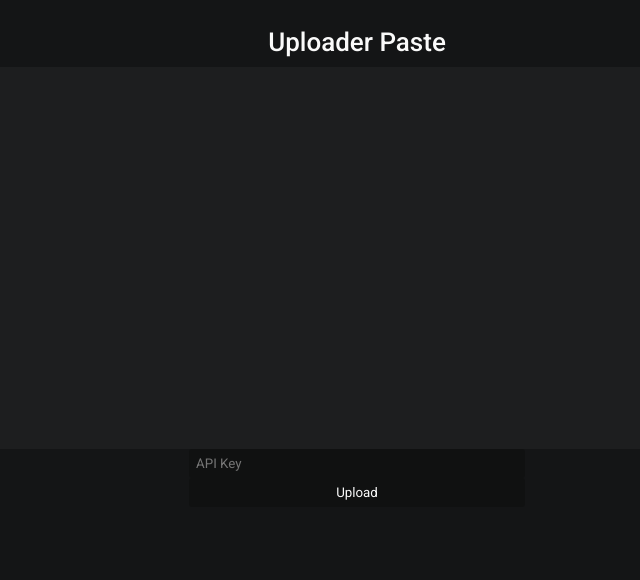
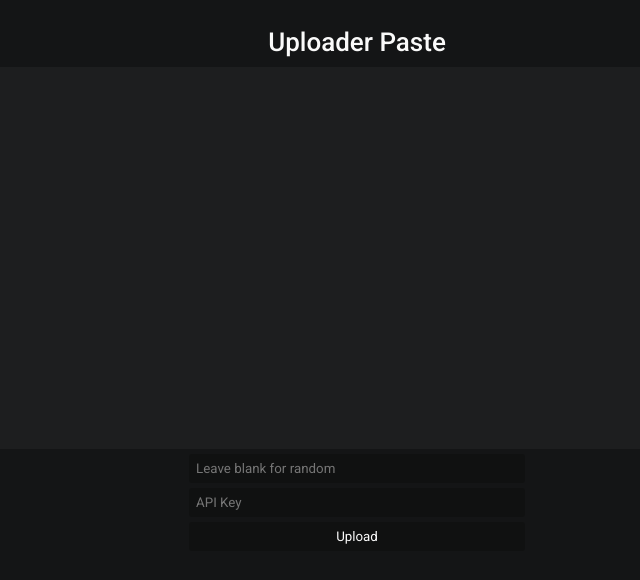
Before and after one commit to MrAuro/uploader, a website: page paste_form.html in a window 1280 px wide. Shown: the whole page, without its empty margins (283-923 px from the left). Drawn offline with Linux system fonts and the light colour scheme.

Commit message:
feat: Add optional file name

```diff
--- a/index.js
+++ b/index.js
@@ -92,7 +92,8 @@ app.post('/paste', (req, res) => {
 	console.log(req.body);
 	if (req.body.key !== KEY) return res.send(401).send('Invalid API Key');
 
-	let fileName = randomString() + '.txt';
+	let fileName = req.body.filename || randomString() + '.txt';
+
 	while (fs.existsSync(`./uploads/${fileName}`)) {
 		fileName = randomString() + '.txt';
 	}
--- a/paste_form.html
+++ b/paste_form.html
@@ -1,12 +1,21 @@
 <html>
   <head>
     <title>Paste</title>
-		<link href="https://fonts.googleapis.com/css?family=Roboto:300,400,500,700" rel="stylesheet" />
+    <link
+      href="https://fonts.googleapis.com/css?family=Roboto:300,400,500,700"
+      rel="stylesheet"
+    />
   </head>
   <body>
     <h1>Uploader Paste</h1>
     <form action="/paste" method="POST">
       <textarea name="text" rows="10" cols="50"></textarea>
+      <input
+        type="text"
+        placeholder="Leave blank for random"
+        name="filename"
+        placeholder="File Name"
+      />
       <input type="password" name="key" placeholder="API Key" required />
       <input type="submit" value="Upload" />
     </form>
@@ -14,7 +23,7 @@
 </html>
 <style>
   body {
-		font: 400 1em/1.5em 'Roboto', sans-serif;
+    font: 400 1em/1.5em "Roboto", sans-serif;
     font-size: 13px;
     line-height: 1.5;
     color: #fafafa;
@@ -36,24 +45,24 @@
     width: 90%;
   }
 
-	input[type='submit'] {
-		margin: 0 auto;
+  input[type="submit"] {
+    margin: 5 auto;
     display: block;
     background-color: #101111;
     color: #fafafa;
     border: none;
     border-radius: 3px;
-		font-family: 'Roboto', sans-serif;
+    font-family: "Roboto", sans-serif;
     padding: 7px;
     width: 30%;
   }
 
-	input[type='submit']:hover {
+  input[type="submit"]:hover {
     background-color: #1d1e1f;
   }
 
-	input[type='password'] {
-		margin: 0 auto;
+  input[type="password"] {
+    margin: 5 auto;
     display: block;
     background-color: #101111;
     color: #fafafa;
@@ -61,7 +70,18 @@
     border-radius: 3px;
     padding: 7px;
     width: 30%;
-		font-family: 'Roboto', sans-serif;
+    font-family: "Roboto", sans-serif;
+  }
+  input[type="text"] {
+    margin: 5 auto;
+    display: block;
+    background-color: #101111;
+    color: #fafafa;
+    border: none;
+    border-radius: 3px;
+    padding: 7px;
+    width: 30%;
+    font-family: "Roboto", sans-serif;
   }
 
   textarea {
@@ -71,7 +91,7 @@
     border: none;
     background-color: #1d1e1f;
     color: #fafafa;
-		font-family: 'Roboto', sans-serif;
+    font-family: "Roboto", sans-serif;
     outline: none;
     resize: none;
     scrollbar-width: thin;
```
Lines whose indentation alone changed are shown as unchanged.
